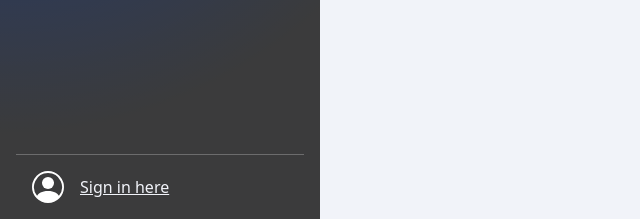
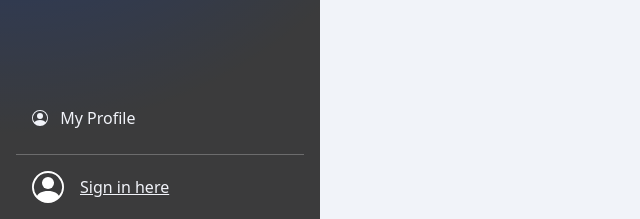
Before and after one commit to WilliamHoltsdalen/guesstheracetrack, a Django app: page /games/ in a window 1280 px wide. Shown: the part 581-800 px from the top of the page, without its empty margins (0-640 px from the left). Run offline with Django 4.2, Linux system fonts and the light colour scheme; parts of the project's set-up code (start-up, migrations or seed data) failed here and were passed over; some libraries are stand-ins or nearby versions.

Commit message:
refactor(template): Move my profile link in sidebar

```diff
--- a/guesstheracetrack/templates/sidebar_content.html
+++ b/guesstheracetrack/templates/sidebar_content.html
@@ -60,6 +60,18 @@
     </a>
   </li>
 </ul>
+<ul class="nav nav-pills flex-column mt-auto">
+  <li class="nav-item">
+    <a href="{% url 'users:detail' request.user.pk %}"
+       aria-current="page"
+       class="nav-link {% if request.path|slice:'0:7' == '/users/' %}active{% endif %} {% if is_offcanvas %}offcanvas-nav-link{% endif %}">
+      <svg class="bi me-2" width="16" height="16">
+        <use xlink:href="#people-circle"></use>
+      </svg>
+      {% translate "My Profile" %}
+    </a>
+  </li>
+</ul>
 <hr />
 <!-- User section -->
 {% if request.user.is_authenticated %}
@@ -79,13 +91,6 @@
         aria-labelledby="dropdownUser{{ dropdown_id|default:'1' }}">
       <li>
         <a class="dropdown-item {% if is_offcanvas %}offcanvas-nav-link{% endif %}"
-           href="{% url 'users:detail' request.user.pk %}">{% translate "My Profile" %}</a>
-      </li>
-      <li>
-        <hr class="dropdown-divider" />
-      </li>
-      <li>
-        <a class="dropdown-item {% if is_offcanvas %}offcanvas-nav-link{% endif %}"
            href="{% url 'account_logout' %}">{% translate "Sign out" %}</a>
       </li>
     </ul>
```
